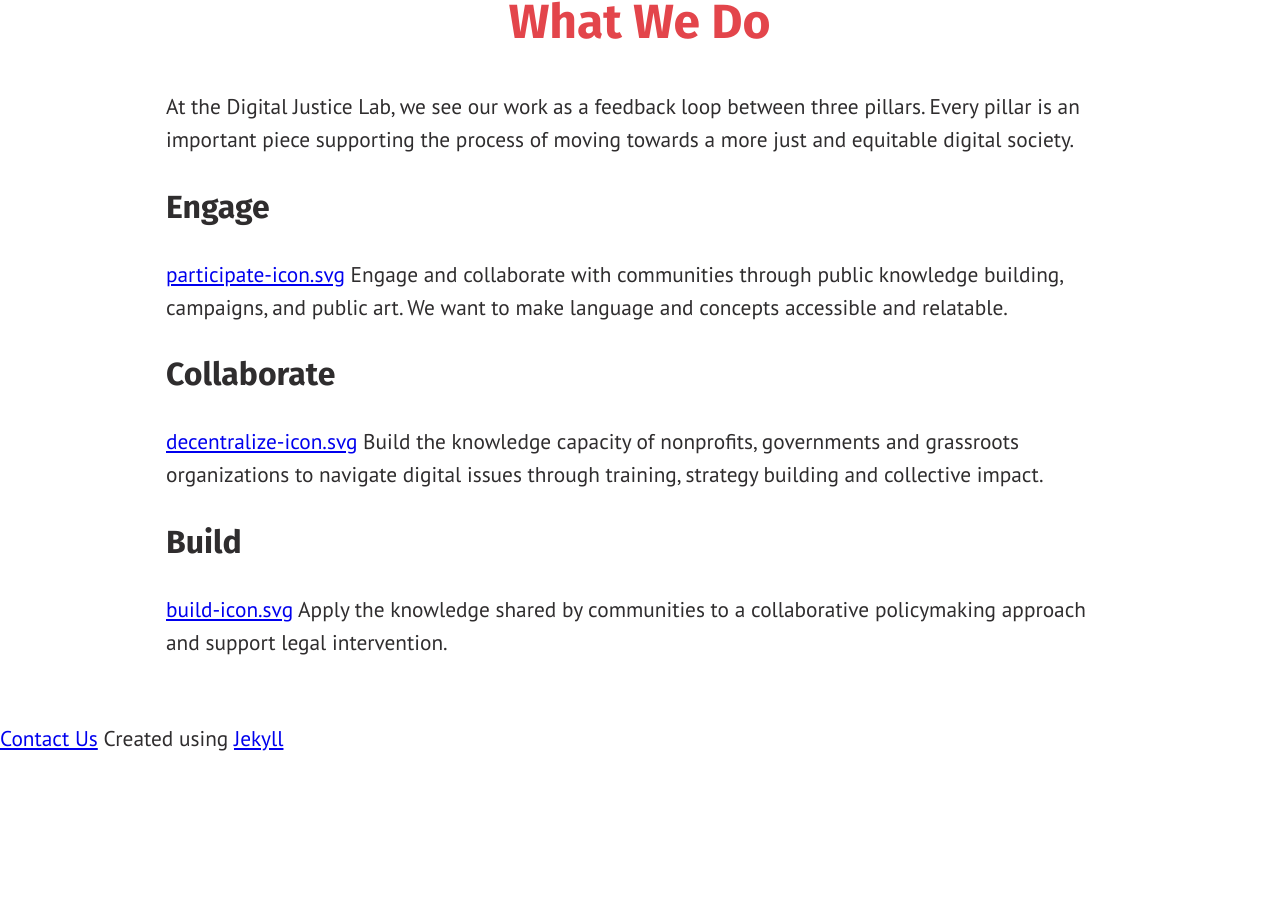
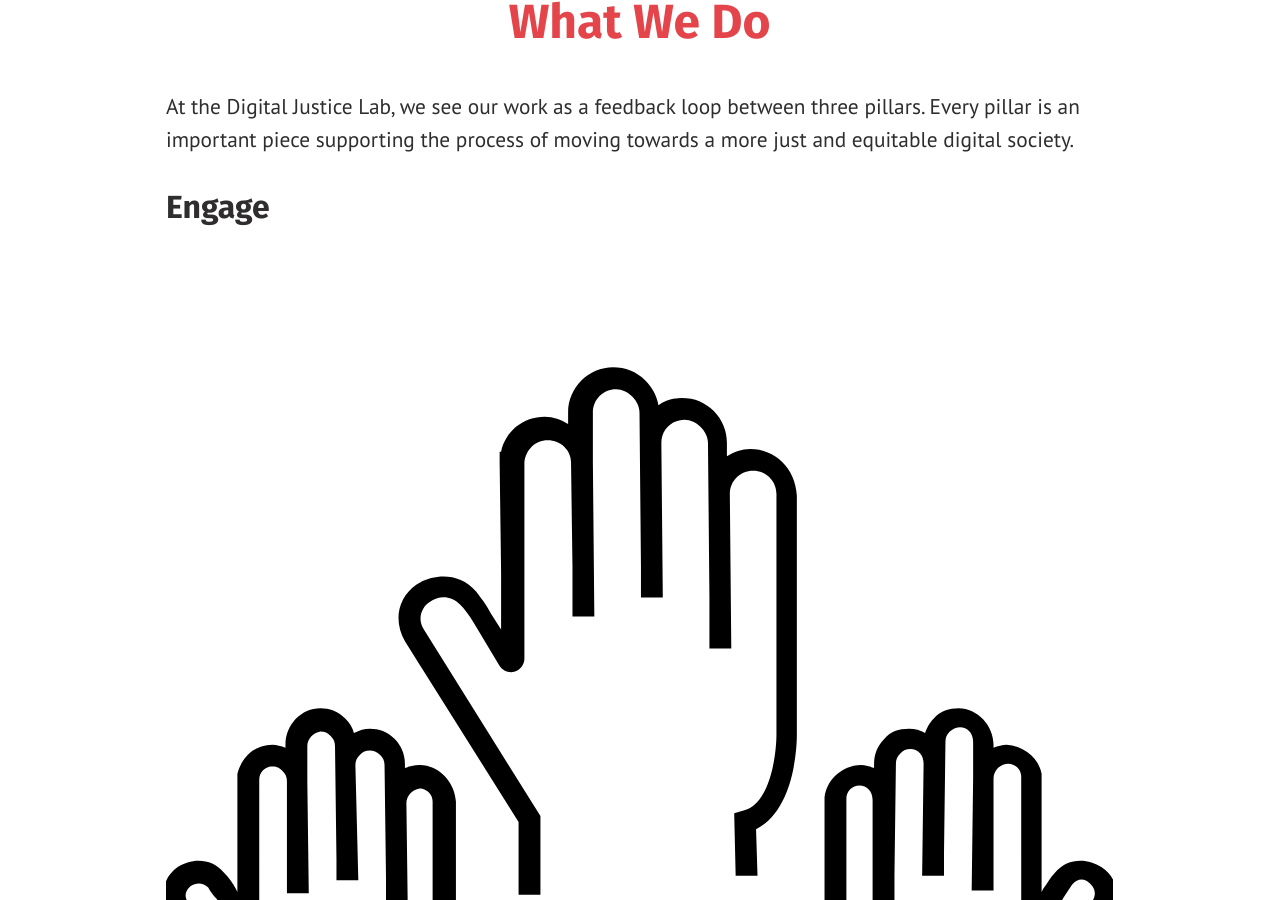
Before and after one commit to digitaljusticelab/digitaljusticelab.github.io, a Jekyll site: the page built from index.markdown, in a window 1280 px wide and 900 px high, scrolled down 1164 px. Built offline with Jekyll 4.4.1, drawn with Linux system fonts in a browser that asks for light colours; before the commit the page ends 1916 px from its top, so only the background shows below that.

Commit message:
Updated Index

```diff
--- a/index.markdown
+++ b/index.markdown
@@ -20,15 +20,15 @@ At the Digital Justice Lab, we see our work as a feedback loop between three pil
 
 ### Engage
 
-[participate-icon.svg](/uploads/participate-icon.svg)
+![participate-icon.svg](/uploads/participate-icon.svg)
 Engage and collaborate with communities through public knowledge building, campaigns, and public art. We want to make language and concepts accessible and relatable.
 
 ### Collaborate
 
-[decentralize-icon.svg](/uploads/decentralize-icon.svg)
+![decentralize-icon.svg](/uploads/decentralize-icon.svg)
 Build the knowledge capacity of nonprofits, governments and grassroots organizations to navigate digital issues through training, strategy building and collective impact.
 
 ### Build
 
-[build-icon.svg](/uploads/build-icon.svg)
+![build-icon.svg](/uploads/build-icon.svg)
 Apply the knowledge shared by communities to a collaborative policymaking approach and support legal intervention.
```
